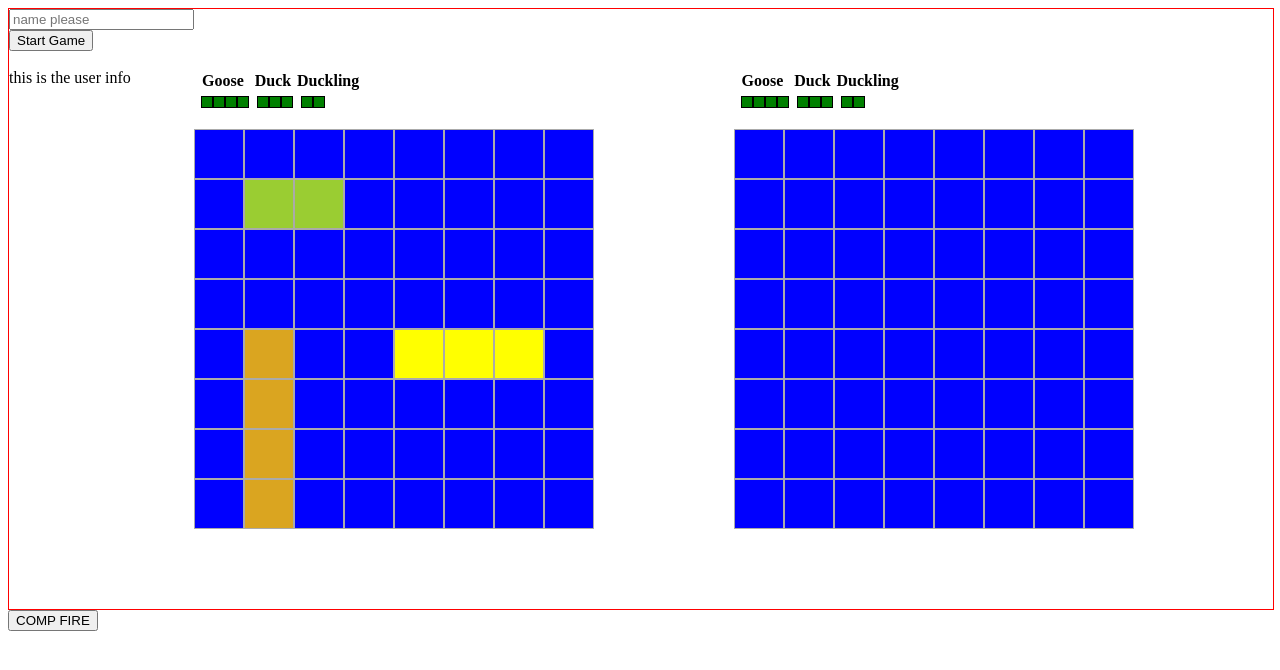
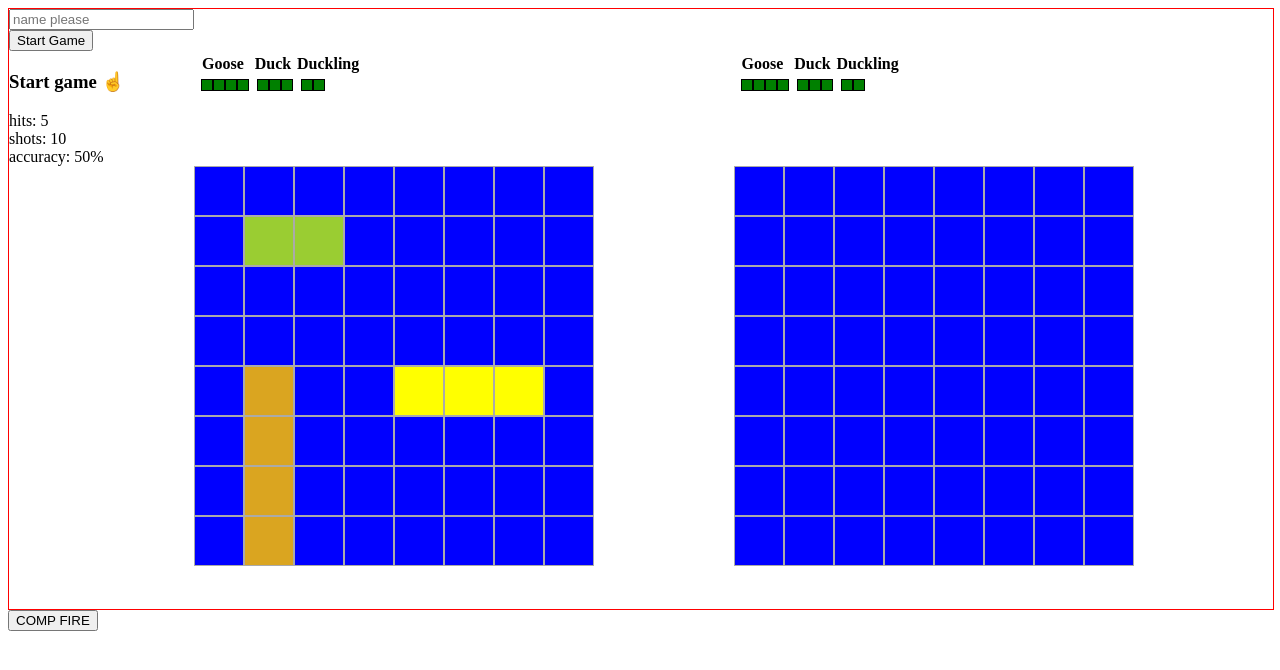
Before and after one commit to chmccc/battledux, a React app: page / in a window 1280 px wide. Shown: the top 670 px of the page. Built offline with nearby package versions, Linux system fonts and the light colour scheme.

Commit message:
user hit-miss-acc

```diff
--- a/src/components/App.js
+++ b/src/components/App.js
@@ -44,7 +44,7 @@ class App extends Component {
           </div>
           <div id="player-duck-counter"><Ducks duckHealth={this.props.userDuckHealth} /></div>
           <div id="comp-duck-counter"><Ducks duckHealth={this.props.compDuckHealth} /></div>
-          <div id="user-info"><UserInfo /></div>
+          <div id="user-info"><UserInfo shots={10} hits={5}/></div>
           <div id="player-grid"><Grid shipsArr={this.props.playerBoard.ducksBoard} hitMissArr={this.props.playerBoard.hitsAndMissesBoard} cpu={false} /></div>
           <div id="cpu-grid"><Grid handleCellClick={this.handleCellClick} shipsArr={this.props.compBoard.ducksBoard} hitMissArr={this.props.compBoard.hitsAndMissesBoard} cpu={true} /></div>
         </div>
--- a/src/components/userInfo.jsx
+++ b/src/components/userInfo.jsx
@@ -2,9 +2,20 @@ import React from 'react';
 
 const UserInfo = (props) => {
 
+  let accuracy = props.hits / props.shots * 100;
+
   return (
     <div>
-      this is the user info
+      <h3>Start game ☝</h3>
+      <div>
+        hits: {props.hits}
+      </div>
+      <div>
+        shots: {props.shots}
+      </div>
+      <div>
+        accuracy: {accuracy}%
+      </div>
     </div>
   );
 };
--- a/src/styles.css
+++ b/src/styles.css
@@ -10,7 +10,7 @@
   width:100%;
   height:600px;
   /* grid-template-columns: [first] 40px [line2] 50px [line3] auto [col4-start] 50px [five] 40px [end]; */
-  grid-template-columns: 20fr 5fr 40fr 10fr 40fr;
+  grid-template-columns: 30fr 5fr 40fr 5fr 40fr;
   grid-template-rows: 10fr 10fr 70fr 10fr;
   border:1px solid red;
 }
```
